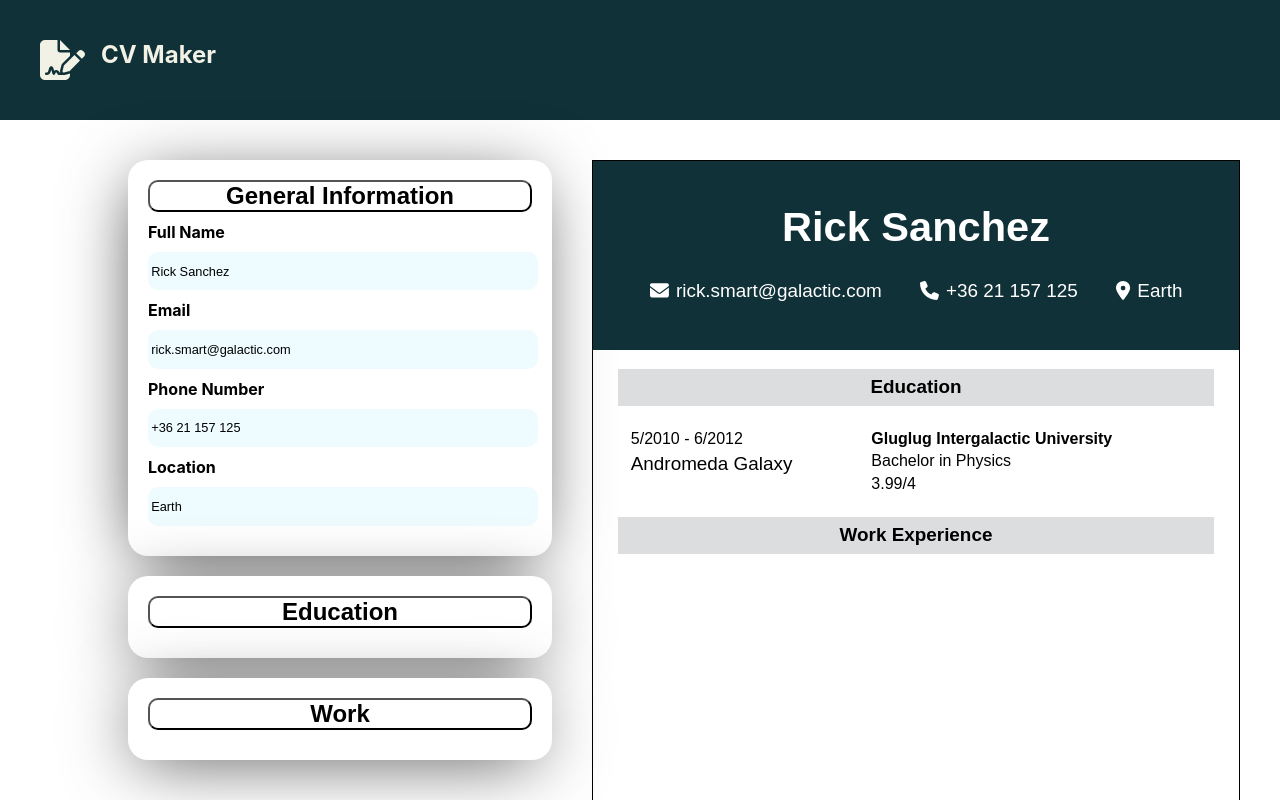
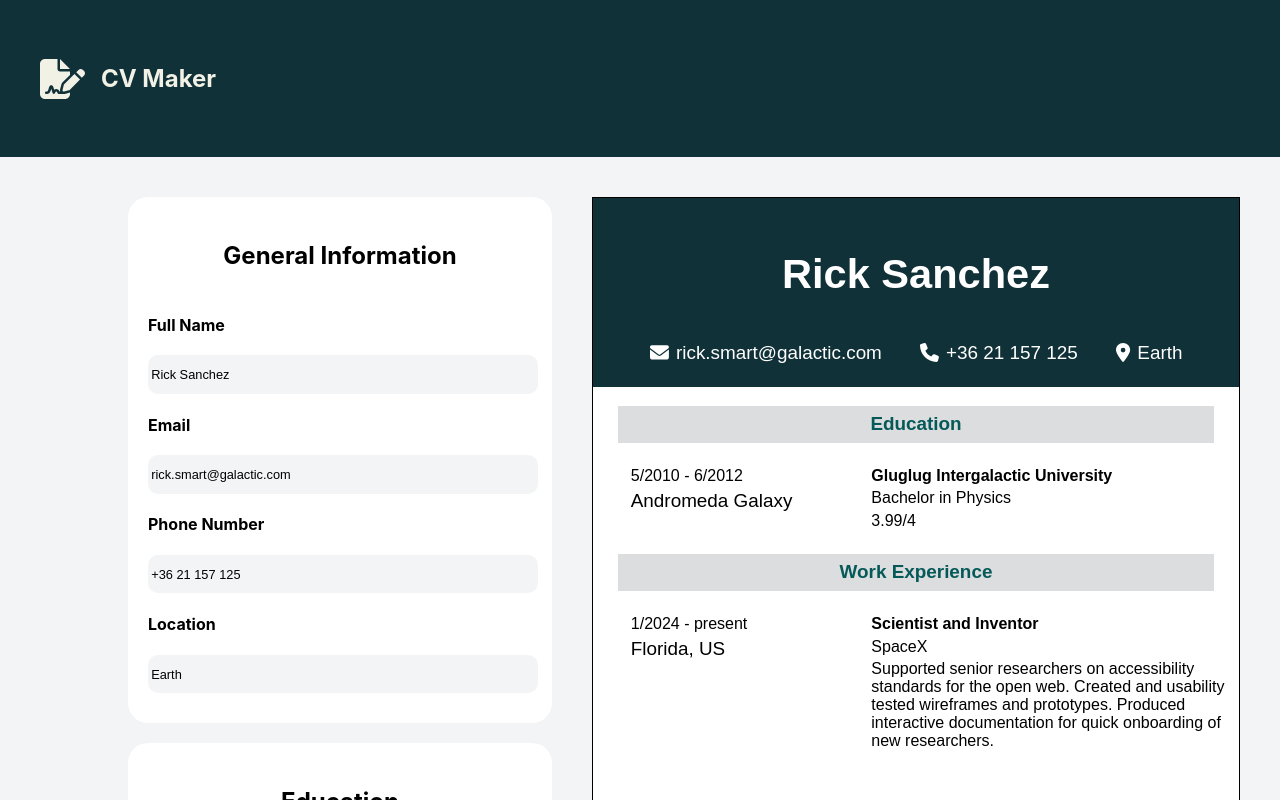
Before and after one commit to FadyDMK/cv-maker, a React (Vite) app: page / in a window 1280 px wide. Shown: the top 800 px of the page. Built offline with nearby package versions, Linux system fonts and the light colour scheme.

Commit message:
connected the preview to the work input with some minor visual improvements

```diff
--- a/src/App.jsx
+++ b/src/App.jsx
@@ -1,4 +1,4 @@
-import { useState } from "react";
+import { useState} from "react";
 import { Education } from "./components/Education";
 import { General } from "./components/General";
 import { Preview } from "./components/Preview";
@@ -7,15 +7,17 @@ import { exampleInfo } from "./components/example-info";
 
 export default function App() {
   const [educations, setEducations] = useState(exampleInfo.education);
-  const [general,setGeneral] = useState(exampleInfo.personalInfo);
+  const [general, setGeneral] = useState(exampleInfo.personalInfo);
+  const [works, setWorks] = useState(exampleInfo.work);
+
   return (
     <div className="container">
       <div className="wrapper">
-        <General generalInfo={general} setGeneralInfo={setGeneral}/>
-        <Education educations={educations} setEducations={setEducations}/>
-        <Work />
+        <General generalInfo={general} setGeneralInfo={setGeneral} />
+        <Education educations={educations} setEducations={setEducations} />
+        <Work works={works} setWorks={setWorks} />
       </div>
-      <Preview generalInfo={general} educations={educations}/>
+      <Preview generalInfo={general} educations={educations} works={works} />
     </div>
   );
 }
--- a/src/components/Education.jsx
+++ b/src/components/Education.jsx
@@ -41,6 +41,16 @@ export function EducationUnit({ educations, setEducations }) {
   function handleEndDateChange(e) {
     setEducation({ ...education, endDate: e.target.value });
   }
+  function resetEdu() {
+    setEducation({
+      degree: "",
+      university: "",
+      location: "",
+      grade: "",
+      startDate: "",
+      endDate: "",
+    });
+  }
   function handleClick() {
     const newEducations = [
       ...educations,
@@ -54,14 +64,7 @@ export function EducationUnit({ educations, setEducations }) {
       },
     ];
     setEducations(newEducations);
-    setEducation({
-      degree: "",
-      university: "",
-      location: "",
-      grade: "",
-      startDate: "",
-      endDate: "",
-    });
+    resetEdu();
   }
 
   function toggle() {
@@ -70,9 +73,9 @@ export function EducationUnit({ educations, setEducations }) {
 
   return (
     <div className="education">
-      <button onClick={toggle}>
+      <div onClick={toggle} className="toggle">
         <h3>Education</h3>
-      </button>
+      </div>
       {open && (
         <>
           <h1>University Name</h1>
@@ -111,8 +114,12 @@ export function EducationUnit({ educations, setEducations }) {
             value={education.endDate}
             onChange={handleEndDateChange}
           />
-
-          <button onClick={handleClick}>Save</button>
+          <div className="btns">
+            <button onClick={handleClick} className="add-btn">
+              Add
+            </button>
+            <button onClick={resetEdu} className="reset-btn">Reset</button>
+          </div>
         </>
       )}
     </div>
--- a/src/components/General.jsx
+++ b/src/components/General.jsx
@@ -23,9 +23,9 @@ export function General({generalInfo, setGeneralInfo}) {
 
   return (
     <div className="personalInfo">
-      <button onClick={toggle}>
+      <div onClick={toggle} className="toggle">
         <h3>General Information</h3>
-      </button>
+      </div>
       {open && (
       <>
         <h1>Full Name</h1>
--- a/src/components/Preview.jsx
+++ b/src/components/Preview.jsx
@@ -6,7 +6,7 @@ import {
 import { FontAwesomeIcon } from "@fortawesome/react-fontawesome";
 /* eslint react/prop-types: 0 */
 
-export function Preview({ generalInfo, educations }) {
+export function Preview({ generalInfo, educations , works}) {
   function EducationPreviewUnit() {
     return (
       <div className="uni-info">
@@ -31,7 +31,29 @@ export function Preview({ generalInfo, educations }) {
       </div>
     );
   }
-  function WorkPreviewUnit(){
+  function WorkPreviewUnit() {
+    return (
+      <div className="work-info">
+        {works.map((element) => (
+          <>
+            <div className="uni-info-unit">
+              <div className="location-date">
+                <div className="date">
+                  {element.startDate} - {element.endDate}
+                </div>
+
+                <div className="location">{element.location}</div>
+              </div>
+              <div className="uni-degree">
+                <div className="uni">{element.position}</div>
+                <div className="degree">{element.company}</div>
+                <div className="grade">{element.description}</div>
+              </div>
+            </div>
+          </>
+        ))}
+      </div>
+    );
 
   }
   return (
--- a/src/components/Work.jsx
+++ b/src/components/Work.jsx
@@ -1,21 +1,22 @@
-import { exampleInfo } from "./example-info";
 import { useState } from "react";
+/* eslint react/prop-types: 0 */
 
-export function Work() {
+export function Work({works, setWorks}) {
   return (
     <div>
-      <WorkUnit />
+      <WorkUnit works={works} setWorks={setWorks}/>
     </div>
   );
 }
 
-function WorkUnit() {
+function WorkUnit({works, setWorks}) {
   const [open, setOpen] = useState(false);
-  const [works, setWorks] = useState(exampleInfo.work);
+
   const [work, setWork] = useState({
     position: "Scientist and Inventor",
     company: "SpaceX",
     location: "Florida, US",
+    description: "Supported senior researchers on accessibility standards for the open web. Created and usability tested wireframes and prototypes. Produced interactive documentation for quick onboarding of new researchers.",
     startDate: "1/2024",
     endDate: "present",
   });
@@ -33,16 +34,11 @@ function WorkUnit() {
         location: work.location,
         startDate: work.startDate,
         endDate: work.endDate,
+        description: work.description,
       },
     ];
     setWorks(newWorks);
-    setWork({
-      position: "Scientist and Inventor",
-      company: "SpaceX",
-      location: "Florida, US",
-      startDate: "1/2024",
-      endDate: "present",
-    });
+    resetWork();
   }
 
   function handlePositionChange(e) {
@@ -60,12 +56,25 @@ function WorkUnit() {
   function handleEndDateChange(e) {
     setWork({ ...work, endDate: e.target.value });
   }
+  function handleDescriptionChange(e) {
+    setWork({ ...work, description: e.target.value });
+  }
+  function resetWork(){
+    setWork({
+      position: "",
+      company: "",
+      location: "",
+      startDate: "",
+      endDate: "",
+      description: "",
+    });
+  }
 
   return (
     <div className="work">
-      <button onClick={toggle}>
+      <div onClick={toggle} className="toggle">
         <h3>Work</h3>
-      </button>
+      </div>
       {open && (
         <>
           <h1>Position Name</h1>
@@ -79,6 +88,13 @@ function WorkUnit() {
             placeholder="Company"
             value={work.company}
             onChange={handleCompanyChange}
+          />
+          <h1>Job Description</h1>
+          <textarea
+            placeholder="description"
+            value={work.description}
+            onChange={handleDescriptionChange}
+            className="description-area"
           />
           <h1>Location</h1>
           <input
@@ -98,8 +114,10 @@ function WorkUnit() {
             value={work.endDate}
             onChange={handleEndDateChange}
           />
-
-          <button onClick={handleClick}>Save</button>
+          <div className="btns">
+          <button onClick={handleClick} className="add-btn">Add</button>
+          <button onClick={resetWork} className="reset-btn">Reset</button>
+          </div>
         </>
       )}
     </div>
--- a/src/components/example-info.js
+++ b/src/components/example-info.js
@@ -13,5 +13,15 @@ export const exampleInfo = {
     startDate: "5/2010",
     endDate: "6/2012",
   }],
-  work: [],
+  work: [
+    {
+      position: "Scientist and Inventor",
+      company: "SpaceX",
+      location: "Florida, US",
+      description: "Supported senior researchers on accessibility standards for the open web. Created and usability tested wireframes and prototypes. Produced interactive documentation for quick onboarding of new researchers.",
+      startDate: "1/2024",
+      endDate: "present",
+
+    }
+  ],
 };
--- a/src/styles/Preview.css
+++ b/src/styles/Preview.css
@@ -1,4 +1,36 @@
-.education-header ,.work-header{
+.preview {
+  background-color: white;
+}
+/*Styling inside if the preview component */
+/*Cv header styling*/
+.cv-header {
+  color: white;
+  height: 5cm;
+  width: 100%;
+  text-align: center;
+  display: flex;
+  flex-direction: column;
+  justify-content: center;
+  background-color: #103137;
+  gap: 0.1cm;
+}
+.email,
+.phone,
+.location {
+  display: flex;
+  align-items: center;
+  gap: 0.2cm;
+  font-size: 0.5cm;
+}
+
+.cv-header > h2 {
+  font-weight: 2cm;
+  font-size: 1.1cm;
+}
+
+/*Education and work sections*/
+.education-header,
+.work-header {
   text-align: center;
   font-weight: 800;
   font-size: 0.5cm;
@@ -8,9 +40,11 @@
   height: auto;
   margin: 0.5cm auto;
   padding: 0.2cm;
+  color: #055958;
 }
 
-.uni-info {
+.uni-info,
+.work-info {
   padding-left: 1cm;
   display: flex;
   flex-direction: column;
--- a/src/styles/index.css
+++ b/src/styles/index.css
@@ -5,9 +5,10 @@
   -webkit-font-smoothing: antialiased;
   -moz-osx-font-smoothing: grayscale;
 }
-* {
+body {
   margin: 0;
   padding: 0;
+  background-color: #f3f4f6;
 }
 
 button {
@@ -30,6 +31,7 @@ button {
   font-size: 2.5rem;
   display: flex;
   gap: 1rem;
+  align-items: center;
 }
 
 .personalInfo,
@@ -40,10 +42,6 @@ button {
   padding-bottom: 30px;
   border-radius: 20px;
   background-color: white;
-  box-shadow: -4px 10px 70px -13px rgba(0, 0, 0, 0.75);
-  -webkit-box-shadow: -4px 10px 70px -13px rgba(0, 0, 0, 0.75);
-  -moz-box-shadow: -4px 10px 70px -13px rgba(0, 0, 0, 0.75);
-
   display: flex;
   flex-direction: column;
   justify-content: space-around;
@@ -73,7 +71,7 @@ input {
   padding: 0.2rem;
   border: none;
   border-radius: 10px;
-  background-color: #eefcff;
+  background-color: #f3f4f6;
   width: 100%;
   height: 2rem;
   font-size: 0.8rem;
@@ -81,9 +79,37 @@ input {
 .container {
   display: flex;
 }
+.description-area{
+  padding: 0.2rem;
+  border: none;
+  border-radius: 10px;
+  background-color: #f3f4f6;
+  width: 100%;
+  font-size: 0.8rem;
+  height: 4rem;
+}
+
+
+.btns{
+  display: flex;
+  gap: 1rem;
+}
+.add-btn ,.reset-btn{
+  border-radius: 2rem;
+  width: 20%;
+  padding: 1rem;
+}
+.add-btn{
+  background-color: #95b0b6;
+  border: none;
+}
+.reset-btn{
+  border: solid #95b0b6 2px;
+  background-color: none;
+}
 /*Preview styling*/
 .preview {
-  font-family: Arial,Cambria , Helvetica, sans-serif;
+  font-family: Arial, Cambria, Helvetica, sans-serif;
   border: solid black 1px;
   margin: 40px;
   margin-bottom: 20px;
@@ -91,30 +117,8 @@ input {
   width: 21cm;
   height: 29.7cm;
 }
-.cv-header {
-  color: white;
-  height: 5cm;
-  width: 100%;
-  text-align: center;
-  display: flex;
-  flex-direction: column;
-  justify-content: center;
-  background-color: #103137;
-  gap: 0.6cm;
-}
-.email,
-.phone,
-.location {
-  display: flex;
-  align-items: center;
-  gap: 0.2cm;
-  font-size: 0.5cm;
-}
 
-.cv-header > h2 {
-  font-weight: 2cm;
-  font-size: 1.1cm;
-}
+
 
 .info {
   display: flex;
@@ -122,3 +126,9 @@ input {
   justify-content: center;
   gap: 1cm;
 }
+
+.toggle {
+  border: none;
+  text-align: center;
+  cursor: pointer;
+}
```
